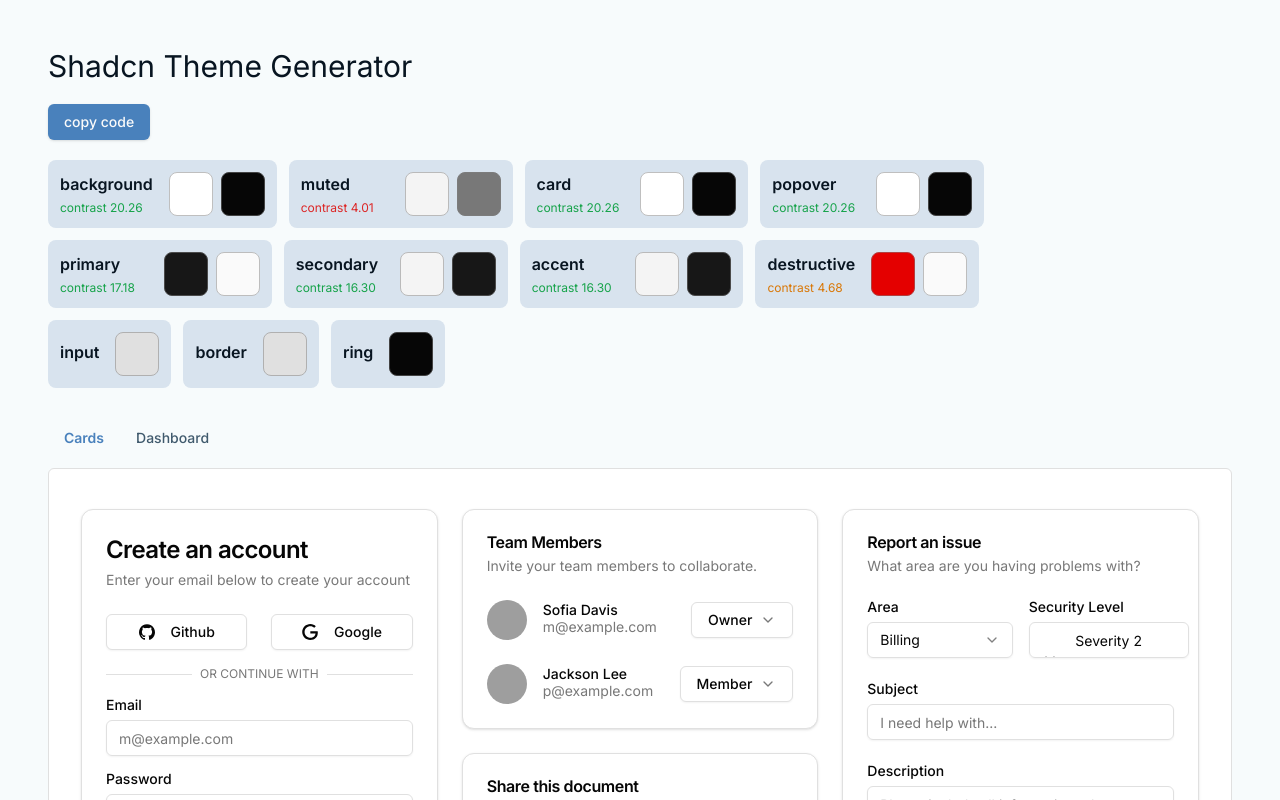
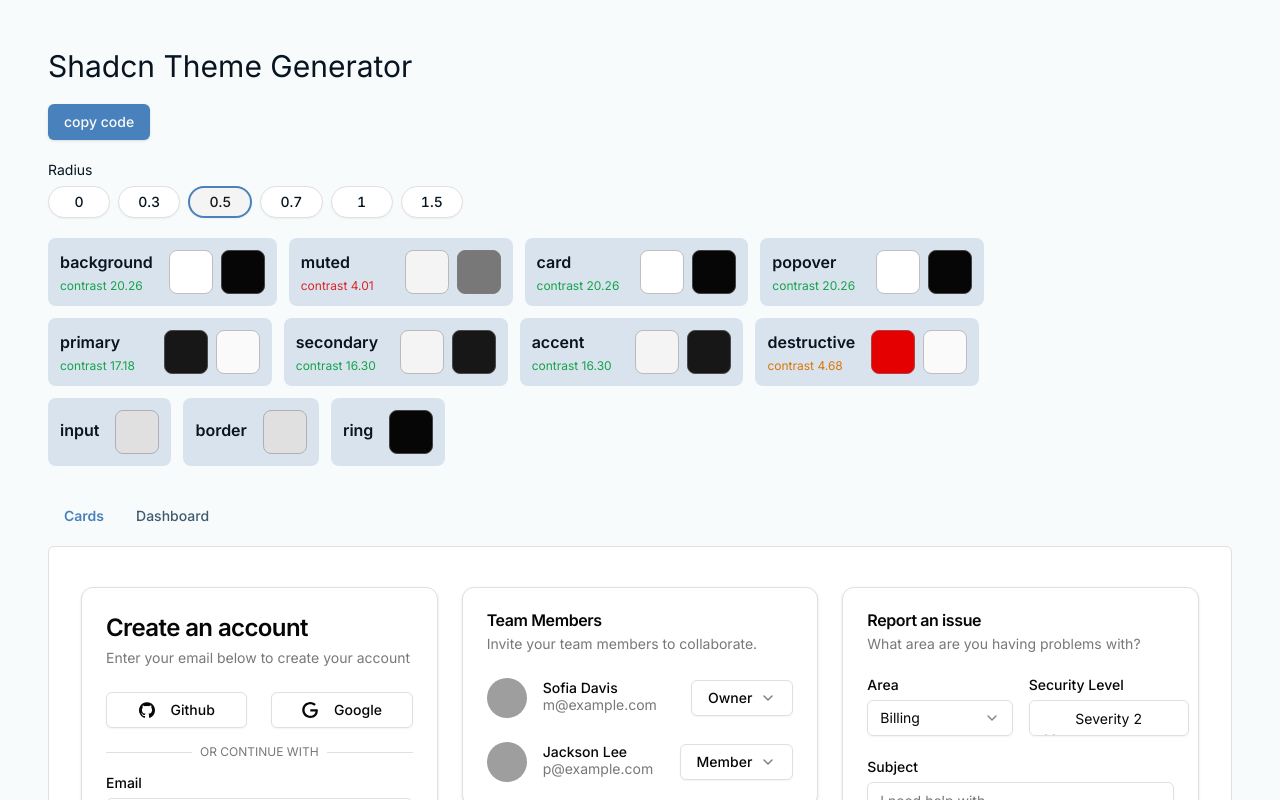
Before and after one commit to abdellah711/shadcn-ui-theme, a Next.js app: page / in a window 1280 px wide. Shown: the top 800 px of the page. Built offline with nearby package versions, Linux system fonts and the light colour scheme; grey boxes are pictures that could not be loaded.

Commit message:
feat: add the ability to change the radius

```diff
--- a/app/page.tsx
+++ b/app/page.tsx
@@ -2,17 +2,25 @@
 import ColorCard from "@/components/color-card";
 import CopyCodeButton from "@/components/copy-code-button";
 import ExamplesTabs from "@/components/examples/examples-tabs";
+import RadiusField from "@/components/radius-field";
 import { initialColors } from "@/lib/constants";
 import { ThemeState } from "@/lib/types";
 import { useState } from "react";
 
 export default function Home() {
-  const [theme, setTheme] = useState<ThemeState>({ colors: initialColors });
+  const [theme, setTheme] = useState<ThemeState>({
+    colors: initialColors,
+    radius: 0.5,
+  });
 
   return (
     <div className="p-12 space-y-5">
       <h1 className="text-3xl">Shadcn Theme Generator</h1>
       <CopyCodeButton theme={theme} />
+      <RadiusField
+        radius={theme.radius}
+        onChange={(value) => setTheme({ ...theme, radius: value })}
+      />
       <div className="flex gap-3 flex-wrap max-w-5xl">
         {theme.colors.map((color) => (
           <ColorCard
--- a/components/copy-code-button.tsx
+++ b/components/copy-code-button.tsx
@@ -36,10 +36,12 @@ export default function CopyCodeButton({ theme }: Props) {
             copy and paste the following code into your CSS file
           </DialogDescription>
         </DialogHeader>
-        <pre className="relative bg-zinc-800 rounded-xl p-4 text-gray-100 max-h-[400px] overflow-y-scroll">
-          <code>{code}</code>
+        <div className="relative">
+          <pre className="relative bg-zinc-800 rounded-xl p-4 text-gray-100 max-h-[400px] overflow-y-scroll">
+            <code>{code}</code>
+          </pre>
           <Button
-            className="absolute top-2 right-2 uppercase bg-accent text-accent-foreground"
+            className="absolute top-3 right-5 uppercase bg-accent text-accent-foreground"
             size="sm"
             variant="ghost"
             onClick={() => navigator.clipboard.writeText(code)}
@@ -47,7 +49,7 @@ export default function CopyCodeButton({ theme }: Props) {
             <CopyIcon />
             copy
           </Button>
-        </pre>
+        </div>
       </DialogContent>
     </Dialog>
   );
--- /dev/null
+++ b/components/radius-field.tsx
@@ -0,0 +1,42 @@
+import React from "react";
+import { Button } from "./ui/button";
+
+type Props = {
+  radius: number;
+  onChange: (value: number) => void;
+};
+
+const RADIUS_VALUES = [0, 0.3, 0.5, 0.7, 1, 1.5];
+
+export default function RadiusField({ radius, onChange }: Props) {
+  return (
+    <div className="flex flex-col gap-1.5">
+      <p className="text-sm">Radius</p>
+      <div className="flex gap-2">
+        {RADIUS_VALUES.map((value) => (
+          <Button
+            key={value}
+            variant="outline"
+            size="sm"
+            className="cursor-pointer rounded-full bg-card has-[input:checked]:bg-accent has-[input:checked]:border-primary has-[input:checked]:text-accent-foreground has-[input:checked]:border-2"
+            asChild
+          >
+            <label>
+              <input
+                type="radio"
+                name="radius"
+                value={value}
+                className="hidden"
+                checked={radius === value}
+                onChange={() => onChange(value)}
+              />
+              <span className="inline-block w-[4ch] tabular-nums text-sm text-center">
+                {value}
+              </span>
+            </label>
+          </Button>
+        ))}
+      </div>
+    </div>
+  );
+}
--- a/components/ui/card.tsx
+++ b/components/ui/card.tsx
@@ -1,6 +1,6 @@
-import * as React from "react"
+import * as React from "react";
 
-import { cn } from "@/lib/utils"
+import { cn } from "@/lib/utils";
 
 const Card = React.forwardRef<
   HTMLDivElement,
@@ -14,8 +14,8 @@ const Card = React.forwardRef<
     )}
     {...props}
   />
-))
-Card.displayName = "Card"
+));
+Card.displayName = "Card";
 
 const CardHeader = React.forwardRef<
   HTMLDivElement,
@@ -26,8 +26,8 @@ const CardHeader = React.forwardRef<
     className={cn("flex flex-col space-y-1.5 p-6", className)}
     {...props}
   />
-))
-CardHeader.displayName = "CardHeader"
+));
+CardHeader.displayName = "CardHeader";
 
 const CardTitle = React.forwardRef<
   HTMLDivElement,
@@ -38,8 +38,8 @@ const CardTitle = React.forwardRef<
     className={cn("font-semibold leading-none tracking-tight", className)}
     {...props}
   />
-))
-CardTitle.displayName = "CardTitle"
+));
+CardTitle.displayName = "CardTitle";
 
 const CardDescription = React.forwardRef<
   HTMLDivElement,
@@ -50,16 +50,16 @@ const CardDescription = React.forwardRef<
     className={cn("text-sm text-muted-foreground", className)}
     {...props}
   />
-))
-CardDescription.displayName = "CardDescription"
+));
+CardDescription.displayName = "CardDescription";
 
 const CardContent = React.forwardRef<
   HTMLDivElement,
   React.HTMLAttributes<HTMLDivElement>
 >(({ className, ...props }, ref) => (
   <div ref={ref} className={cn("p-6 pt-0", className)} {...props} />
-))
-CardContent.displayName = "CardContent"
+));
+CardContent.displayName = "CardContent";
 
 const CardFooter = React.forwardRef<
   HTMLDivElement,
@@ -70,7 +70,14 @@ const CardFooter = React.forwardRef<
     className={cn("flex items-center p-6 pt-0", className)}
     {...props}
   />
-))
-CardFooter.displayName = "CardFooter"
+));
+CardFooter.displayName = "CardFooter";
 
-export { Card, CardHeader, CardFooter, CardTitle, CardDescription, CardContent }
+export {
+  Card,
+  CardHeader,
+  CardFooter,
+  CardTitle,
+  CardDescription,
+  CardContent,
+};
--- a/lib/types.ts
+++ b/lib/types.ts
@@ -9,4 +9,5 @@ export type Color = {
 
 export type ThemeState = {
   colors: Color[];
+  radius: number;
 };
--- a/lib/utils.ts
+++ b/lib/utils.ts
@@ -8,10 +8,12 @@ export function cn(...inputs: ClassValue[]) {
 }
 
 export const transformStateToCssVariables = (state: ThemeState) => {
-  return state.colors.flatMap((color) =>
+  const colorsVariables = state.colors.flatMap((color) =>
     color.variables.map((variable) => [
       `--${variable.name}`,
       hexToHSL(variable.value),
     ])
   );
+
+  return [...colorsVariables, [`--radius`, `${state.radius}rem`]];
 };
--- a/tailwind.config.ts
+++ b/tailwind.config.ts
@@ -10,53 +10,54 @@ export default {
   theme: {
     extend: {
       colors: {
-  			background: 'hsl(var(--background))',
-  			foreground: 'hsl(var(--foreground))',
+        background: "hsl(var(--background))",
+        foreground: "hsl(var(--foreground))",
         card: {
-  				DEFAULT: 'hsl(var(--card))',
-  				foreground: 'hsl(var(--card-foreground))'
+          DEFAULT: "hsl(var(--card))",
+          foreground: "hsl(var(--card-foreground))",
         },
         popover: {
-  				DEFAULT: 'hsl(var(--popover))',
-  				foreground: 'hsl(var(--popover-foreground))'
+          DEFAULT: "hsl(var(--popover))",
+          foreground: "hsl(var(--popover-foreground))",
         },
         primary: {
-  				DEFAULT: 'hsl(var(--primary))',
-  				foreground: 'hsl(var(--primary-foreground))'
+          DEFAULT: "hsl(var(--primary))",
+          foreground: "hsl(var(--primary-foreground))",
         },
         secondary: {
-  				DEFAULT: 'hsl(var(--secondary))',
-  				foreground: 'hsl(var(--secondary-foreground))'
+          DEFAULT: "hsl(var(--secondary))",
+          foreground: "hsl(var(--secondary-foreground))",
         },
         muted: {
-  				DEFAULT: 'hsl(var(--muted))',
-  				foreground: 'hsl(var(--muted-foreground))'
+          DEFAULT: "hsl(var(--muted))",
+          foreground: "hsl(var(--muted-foreground))",
         },
         accent: {
-  				DEFAULT: 'hsl(var(--accent))',
-  				foreground: 'hsl(var(--accent-foreground))'
+          DEFAULT: "hsl(var(--accent))",
+          foreground: "hsl(var(--accent-foreground))",
         },
         destructive: {
-  				DEFAULT: 'hsl(var(--destructive))',
-  				foreground: 'hsl(var(--destructive-foreground))'
+          DEFAULT: "hsl(var(--destructive))",
+          foreground: "hsl(var(--destructive-foreground))",
         },
-  			border: 'hsl(var(--border))',
-  			input: 'hsl(var(--input))',
-  			ring: 'hsl(var(--ring))',
+        border: "hsl(var(--border))",
+        input: "hsl(var(--input))",
+        ring: "hsl(var(--ring))",
         chart: {
-  				'1': 'hsl(var(--chart-1))',
-  				'2': 'hsl(var(--chart-2))',
-  				'3': 'hsl(var(--chart-3))',
-  				'4': 'hsl(var(--chart-4))',
-  				'5': 'hsl(var(--chart-5))'
-  			}
+          "1": "hsl(var(--chart-1))",
+          "2": "hsl(var(--chart-2))",
+          "3": "hsl(var(--chart-3))",
+          "4": "hsl(var(--chart-4))",
+          "5": "hsl(var(--chart-5))",
+        },
       },
       borderRadius: {
-  			lg: 'var(--radius)',
-  			md: 'calc(var(--radius) - 2px)',
-  			sm: 'calc(var(--radius) - 4px)'
-  		}
-  	}
+        lg: "var(--radius)",
+        md: "calc(var(--radius) - 2px)",
+        sm: "calc(var(--radius) - 4px)",
+        xl: "calc(var(--radius) + 4px)",
+      },
+    },
   },
   plugins: [require("tailwindcss-animate")],
 } satisfies Config;
```
Lines whose indentation alone changed are shown as unchanged.
